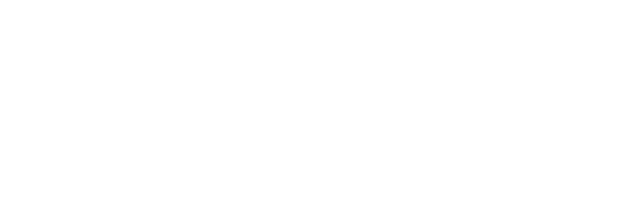
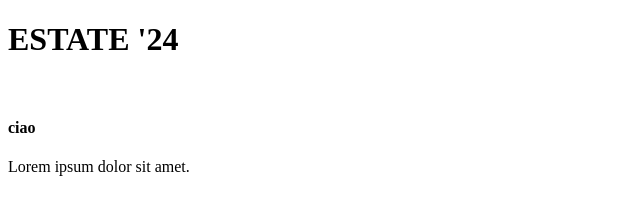
Before and after one commit to EneaSema/js-photo-blog, a plain HTML site: page index.html in a window 1280 px wide. Shown: the whole page, without its empty margins (0-640 px from the left). Drawn offline with nearby package versions, Linux system fonts and the light colour scheme.

Commit message:
work-first-milestone

```diff
--- /dev/null
+++ b/css/stylesheet.css
@@ -0,0 +1,24 @@
+/* RESET */
+* {
+  margin: 0;
+  padding: 0;
+  box-sizing: border-box;
+}
+
+.container {
+  max-width: 1000px;
+}
+
+.row {
+  display: flex;
+}
+
+.col1-6 {
+  width: 100% * 100 /60;
+}
+
+img {
+  width: 100%;
+}
+
+/* /RESET */
--- a/index.html
+++ b/index.html
@@ -7,5 +7,22 @@
     <script src="https://cdn.jsdelivr.net/npm/axios/dist/axios.min.js"></script>
     <script defer src="./javascript/main.js"></script>
   </head>
-  <body></body>
+  <body>
+    <header>
+      <h1 id="title-main">ESTATE '24</h1>
+    </header>
+    <main>
+      <div class="container">
+        <div class="row">
+          <div class="col1-6">
+            <div class="card">
+              <img src="" alt="" />
+              <h4>ciao</h4>
+              <p>Lorem ipsum dolor sit amet.</p>
+            </div>
+          </div>
+        </div>
+      </div>
+    </main>
+  </body>
 </html>
```
